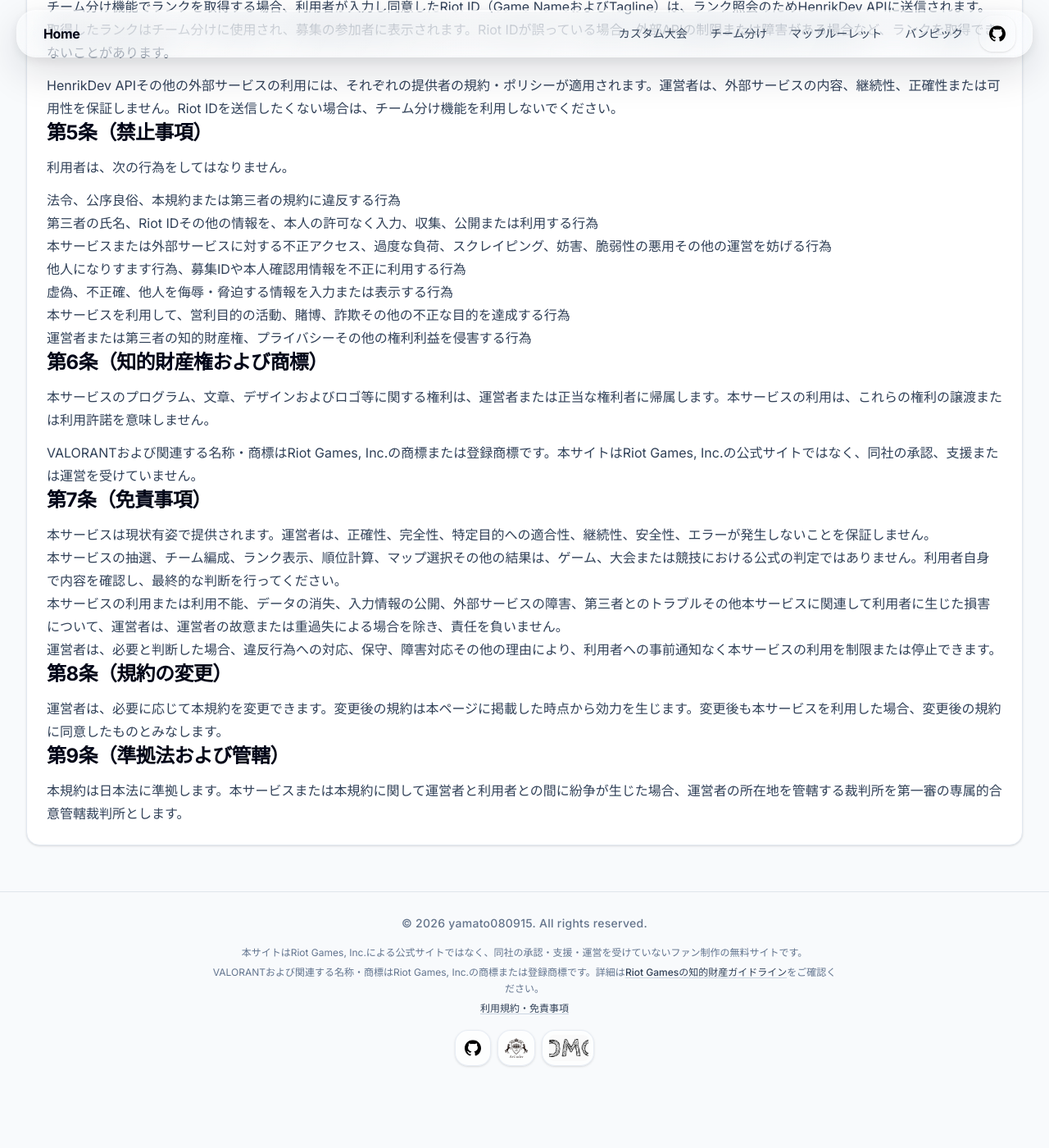
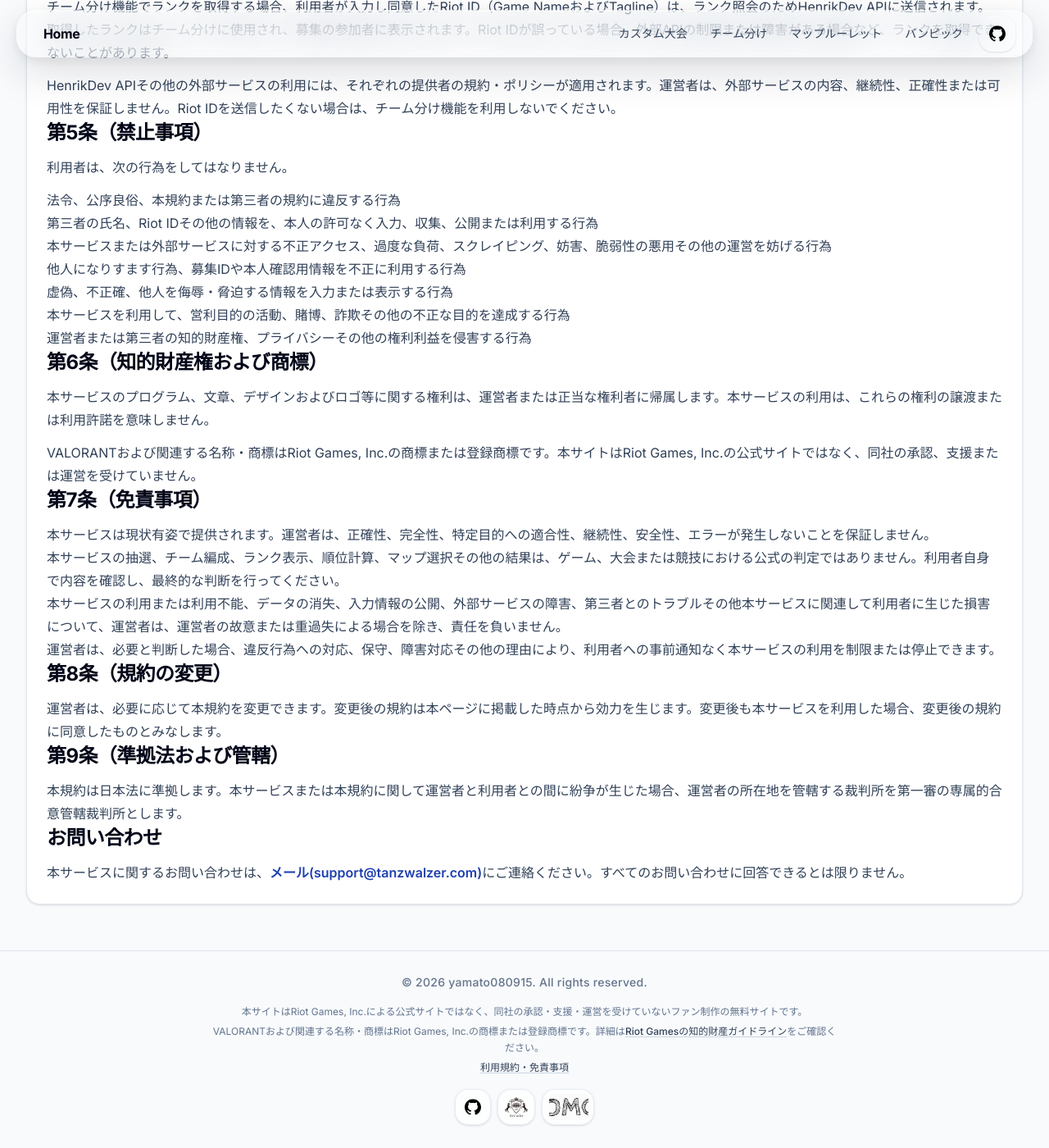
Before and after one commit to yamato080915/yamato080915.github.io, a Jekyll site: the page built from terms/index.html, in a window 1280 px wide and 1400 px high, scrolled down 893 px. Shown: the whole window at 82% size. Built offline with Jekyll 4.4.1, drawn with Linux system fonts in a browser that asks for light colours; a script that is not in the unit is left out; before the commit the page ends 2221 px from its top, so only the background shows below that; part of the change alters nothing that is shown.

Commit message:
test rollback & mail support

```diff
--- a/_layouts/default.html
+++ b/_layouts/default.html
@@ -74,58 +74,6 @@
 			</nav>
 		</div>
 	</footer>
-	<script>
-		const allowedHosts = [
-			"tanzwalzer.com",
-			"www.tanzwalzer.com",
-			"localhost"
-		];
-		console.log("Current hostname:", location.hostname);
-		if (!allowedHosts.includes(location.hostname)) {
-			document.documentElement.innerHTML = `
-				<!DOCTYPE html>
-				<html lang="ja">
-				<head>
-					<meta charset="UTF-8">
-					<meta name="viewport" content="width=device-width, initial-scale=1">
-					<title>URL変更のお知らせ</title>
-					<style>
-						body {
-							font-family: sans-serif;
-							background: #111827;
-							color: white;
-							min-height: 100vh;
-							display: flex;
-							align-items: center;
-							justify-content: center;
-							text-align: center;
-							margin: 0;
-						}
-
-						.message {
-							padding: 30px;
-						}
-
-						a {
-							color: #60a5fa;
-						}
-					</style>
-				</head>
-				<body>
-					<div class="message">
-						<h1>URL変更のお知らせ</h1>
-						<p>当サイトのURLが変更されました。</p>
-						<p>5秒後に新しいURLへ移動します。</p>
-						<p>移動しない場合は、以下をクリックしてください。</p>
-						<a href="https://tanzwalzer.com/">
-							tanzwalzer.com
-						</a>
-					</div>
-				</body>
-				</html>
-			`;
-		}
-	</script>
 	<script src="{{ '/static/site.js' | relative_url }}?v={{ site.time | date: '%s' }}"></script>
 </body>
 </html>
--- a/terms/index.html
+++ b/terms/index.html
@@ -83,12 +83,10 @@ title: 利用規約・免責事項
 				<h2 class="section-title mb-3">第9条（準拠法および管轄）</h2>
 				<p>本規約は日本法に準拠します。本サービスまたは本規約に関して運営者と利用者との間に紛争が生じた場合、運営者の所在地を管轄する裁判所を第一審の専属的合意管轄裁判所とします。</p>
 			</section>
-			<!--
 			<section>
 				<h2 class="section-title mb-3">お問い合わせ</h2>
-				<p>本サービスに関するお問い合わせは、<a class="font-semibold text-brand-700 hover:underline" href="https://discord.com/users/918432551721377853" target="_blank" rel="noopener noreferrer">DiscordのDM（yama_0915）</a>からご連絡ください。すべてのお問い合わせに回答できるとは限りません。</p>
+				<p>本サービスに関するお問い合わせは、<a class="font-semibold text-brand-700 hover:underline" href="mailto:support@tanzwalzer.com" target="_blank" rel="noopener noreferrer">メール(support@tanzwalzer.com)</a>にご連絡ください。すべてのお問い合わせに回答できるとは限りません。</p>
 			</section>
-			-->
 		</div>
 	</div>
 </article>
```
